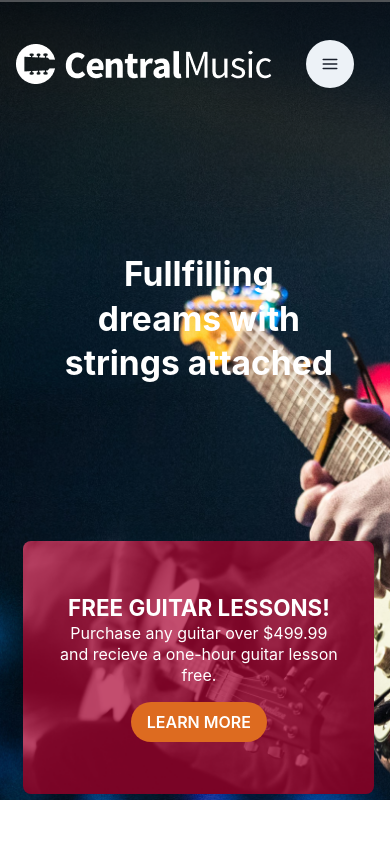
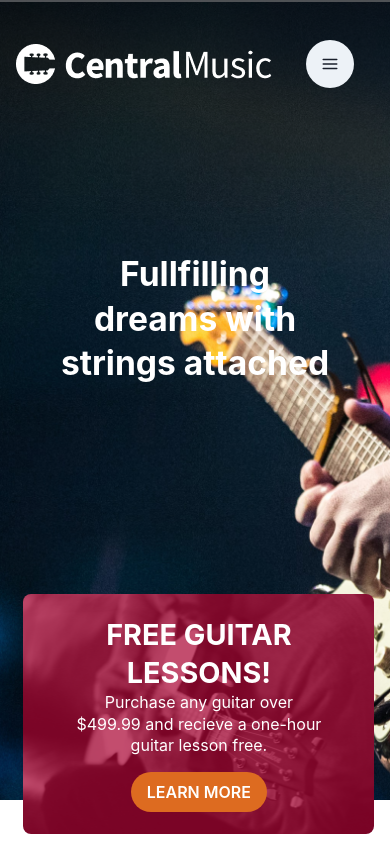
Before and after one commit to MauroGGutierrez/Central-Music-app, a React (Create React App) app: page / in a window 390 px wide. Built offline with nearby package versions, Linux system fonts and the light colour scheme.

Commit message:
intentando solucionar el responsive

```diff
--- a/src/components/Header.js
+++ b/src/components/Header.js
@@ -16,7 +16,7 @@ const Header = () => {
     >
       <NavHeader />
       <Box
-        w={{ base: "72%", sm: "40%", md: "50%", lg: "28rem", xl: "41%" }}
+        w={{ base: "70%", sm: "46%", md: "50%", lg: "28rem", xl: "41%" }}
         mt="140px"
         // pl={{ base: "", md: "60px", xl: "60px" }}
         ml={{ base: "15%", sm: "28%", md: "7%", lg: "7%", xl: "5%" }}
--- a/src/components/SubHero.js
+++ b/src/components/SubHero.js
@@ -6,12 +6,12 @@ const SubHero = () => {
   return (
     <Box
       w="90%"
-      h={{ base: "30vh", sm: "36vh", md: "36vh", lg: "40vh", xl: "40vh" }}
+      h={240}
       bgImage={`url(${PinkImg})`}
       bgSize="cover"
       bgPosition="center"
       bgRepeat="no-repeat"
-      mt="155px"
+      mt={{base:"13rem",sm:"13rem", md:"11rem", lg:"12rem",xl:"9.68rem"}}
       mx={{ base: "6%", sm: "7%", md: "4rem", xl: "4rem" }}
       // ml="60px"
       // mr="60px"
@@ -22,12 +22,12 @@ const SubHero = () => {
     >
       <Box
         textAlign="center"
-        w={{ base: "80%", sm: "70%", md: "52%", lg: "50%", xl: "41%" }}
+        w={{ base: "70%", sm: "60%", md: "52%", lg: "52%", xl: "41%" }}
       >
         <Heading
           fontSize={{
-            base: "1.4rem",
-            sm: "2.1rem",
+            base: "1.8rem",
+            sm: "2.2rem",
             md: "2.1rem",
             lg: "2.5rem",
             xl: "2.7rem",
--- a/src/index.js
+++ b/src/index.js
@@ -2,6 +2,7 @@ import { ChakraProvider, theme } from "@chakra-ui/react";
 import React from "react";
 import ReactDOM from "react-dom";
 import App from "./App";
+import "normalize.css"
 
 ReactDOM.render(
   <ChakraProvider theme={theme}>
```
Also changed, not shown: 2 other files (tests, documents, lock files or other folders).
